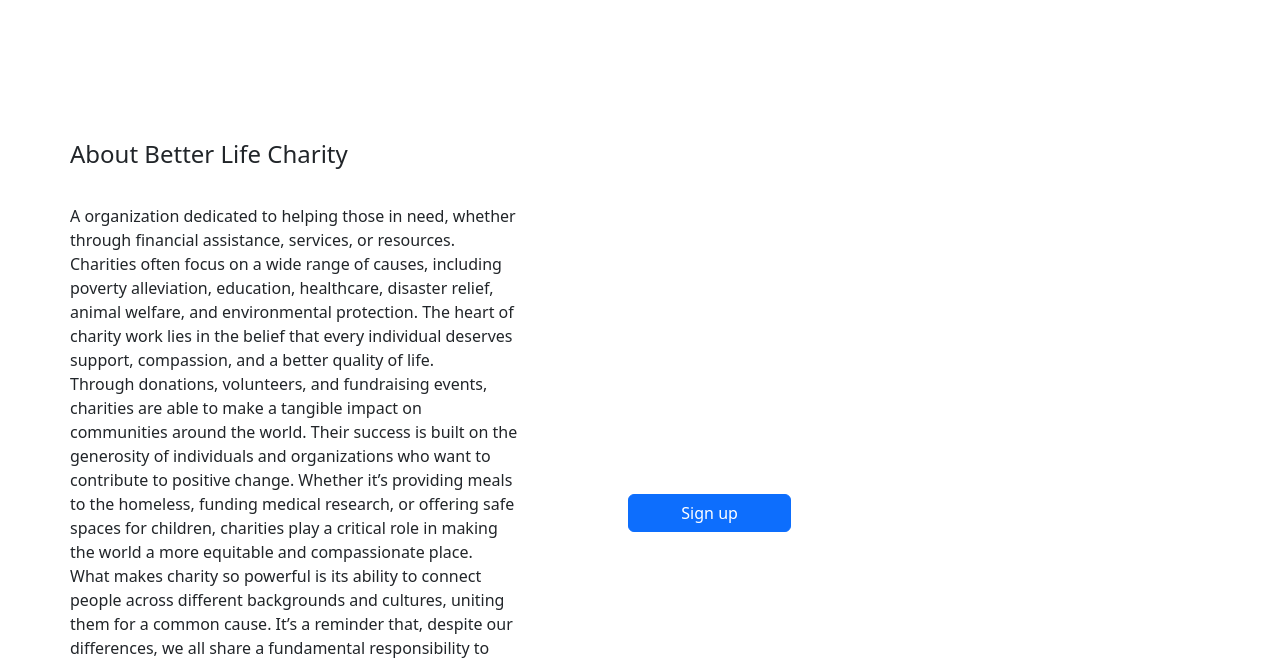
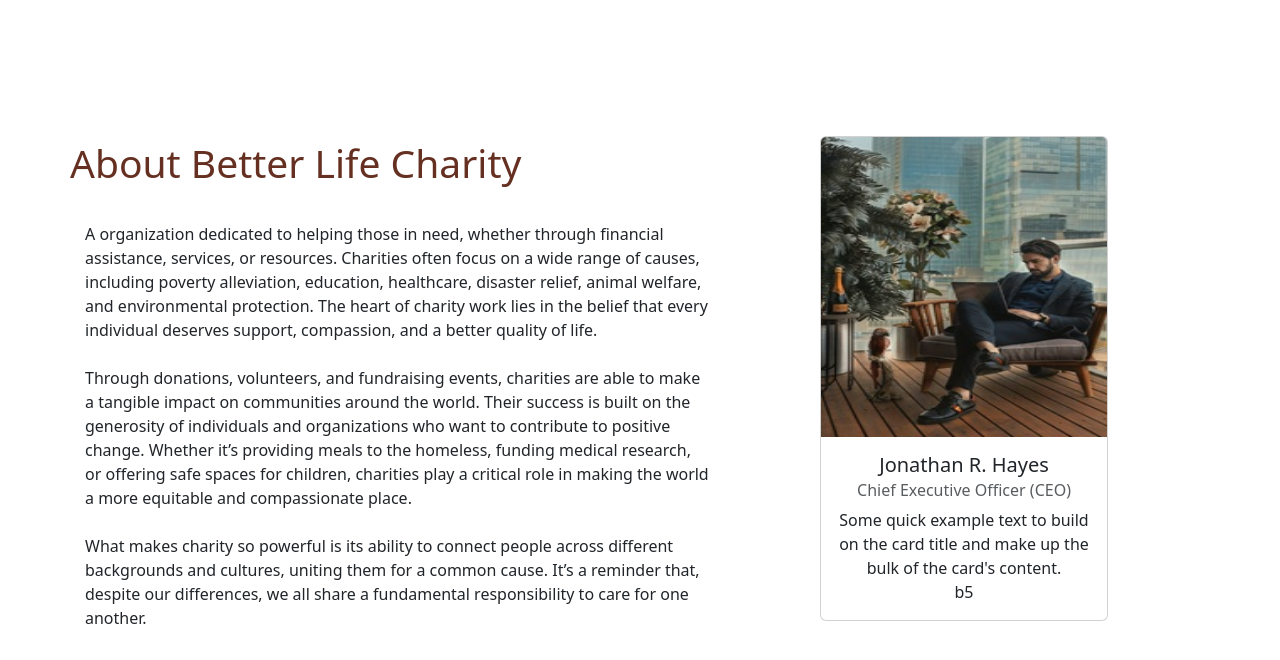
Before and after one commit to Sayon-okai/betterlife.github.io, a plain HTML site: page about.html in a window 1280 px wide. Shown: the part 142-802 px from the top of the page. Drawn offline with nearby package versions, Linux system fonts and the light colour scheme.

Commit message:
about.html has the ceo card component

```diff
--- a/about.html
+++ b/about.html
@@ -37,9 +37,9 @@
            <h1 class="bfc-about">About Better Life Charity</h1>
            <p>
             A organization dedicated to helping those in need, whether through financial assistance, services, or resources. Charities often focus on a wide range of causes, including poverty alleviation, education, healthcare, disaster relief, animal welfare, and environmental protection. The heart of charity work lies in the belief that every individual deserves support, compassion, and a better quality of life.
-                  <br>
+                  <br><br>
             Through donations, volunteers, and fundraising events, charities are able to make a tangible impact on communities around the world. Their success is built on the generosity of individuals and organizations who want to contribute to positive change. Whether it’s providing meals to the homeless, funding medical research, or offering safe spaces for children, charities play a critical role in making the world a more equitable and compassionate place.
-                 <br>
+                 <br><br>
             What makes charity so powerful is its ability to connect people across different backgrounds and cultures, uniting them for a common cause. It’s a reminder that, despite our differences, we all share a fundamental responsibility to care for one another.
 
 
@@ -47,25 +47,19 @@
 
         </section>
         <!-- Welcome section end  -->
-        <section class="newsletter">
+        <section class="newsletter" id="card-ceo" >
             <!-- Newsletter Block -->
+            <div class="card" style="width:18rem;">
+              <img src="assets/images/ceo.jpg" class="card-img-top" alt="...">
+              <div class="card-body">
+                <h5 class="card-title">Jonathan R. Hayes</h5>
+                <h6 class="card-subtitle mb-2 text-muted ">Chief Executive Officer (CEO)</h6>
+                <p class="card-text">Some quick example text to build on the card title and make up the bulk of the card's content.</p>
+                b5
+              </div>
+            </div>
 
-               <form action="">
-                     <fieldset>
-                        <legend><h3>Sign up for Newsletter</h3></legend>
-                        <p>
-                            <!-- Full name block -->
-                            <!-- <label for="full_name">Full Name: </label> -->
-                            <input type="text" id="full_name" placeholder="eg: Prince Okai">
-                        </p>
-                        <p>
-                             <!-- email block -->
-                            <!-- <label for="email"> Email: </label> -->
-                            <input type="text" id="email" placeholder="eg: noahnoami@gmail.com">
-                        </p>
-                               <button type="submit" class="btn btn-primary" id="news-signup">Sign up</button>
-                     </fieldset>
-               </form>
+
         </section>
    </main>
 
--- a/style/main.css
+++ b/style/main.css
@@ -237,6 +237,8 @@ footer p {
 */
 
 .about-us {
+
+           width: 50%;
             margin-top: 127px;
 }
 
@@ -253,10 +255,24 @@ footer p {
 }
 
 .bfc-about {
-              font-size: 1.5em;
+              font-size: 39px;
               margin: 0 0 35px 0;
+              color: #653021;
 }
 
 .about-us p {
+               margin: 10px 0 0 15px;
+               letter-spacing: normal;
+}
 
+/* CEO image Card */
+
+#card-ceo {
+             margin: 123px 0 0 110px;
+             text-align: center
 }
+
+.card img {
+             width: 100%;
+             height: 300px;
+}
```
